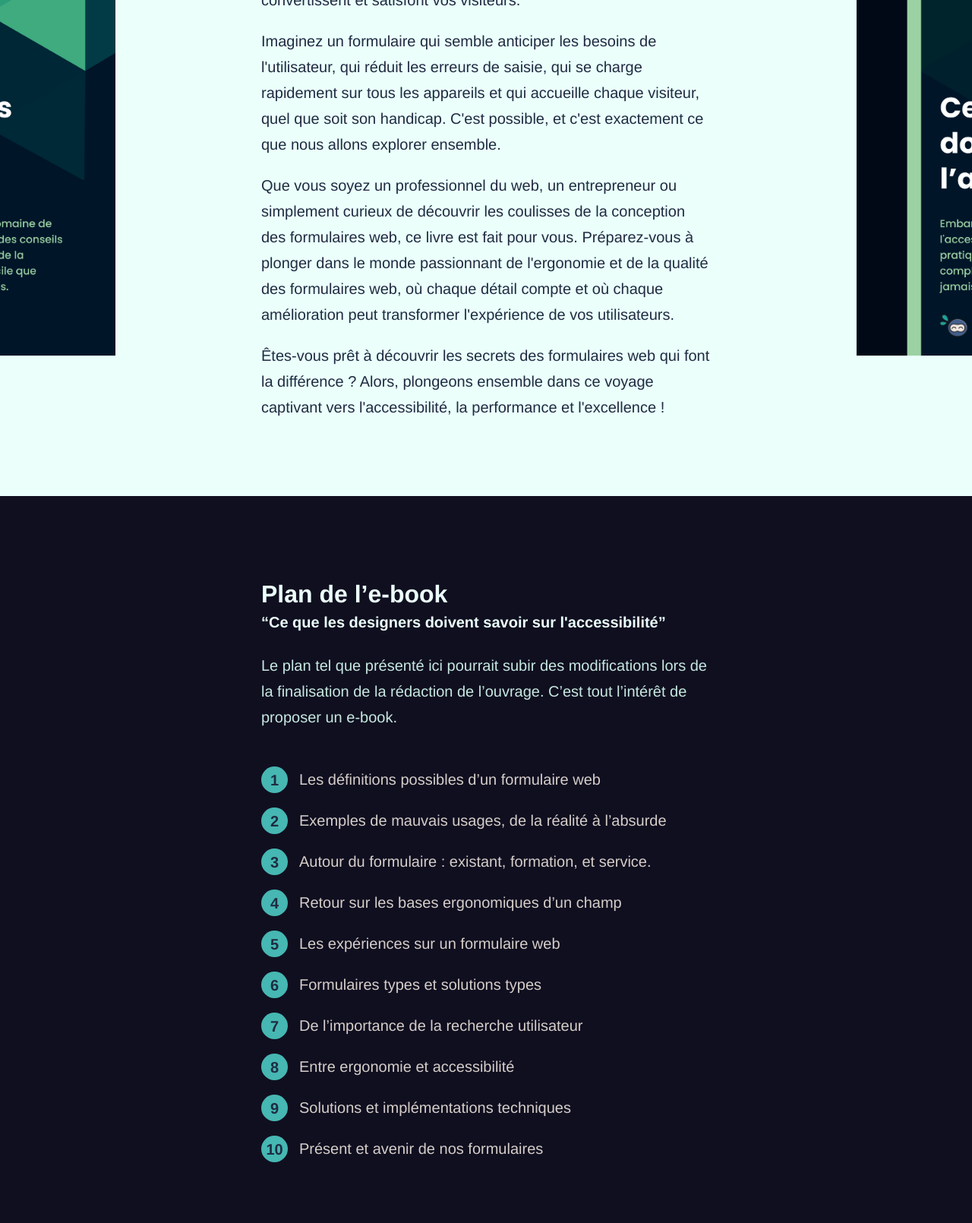
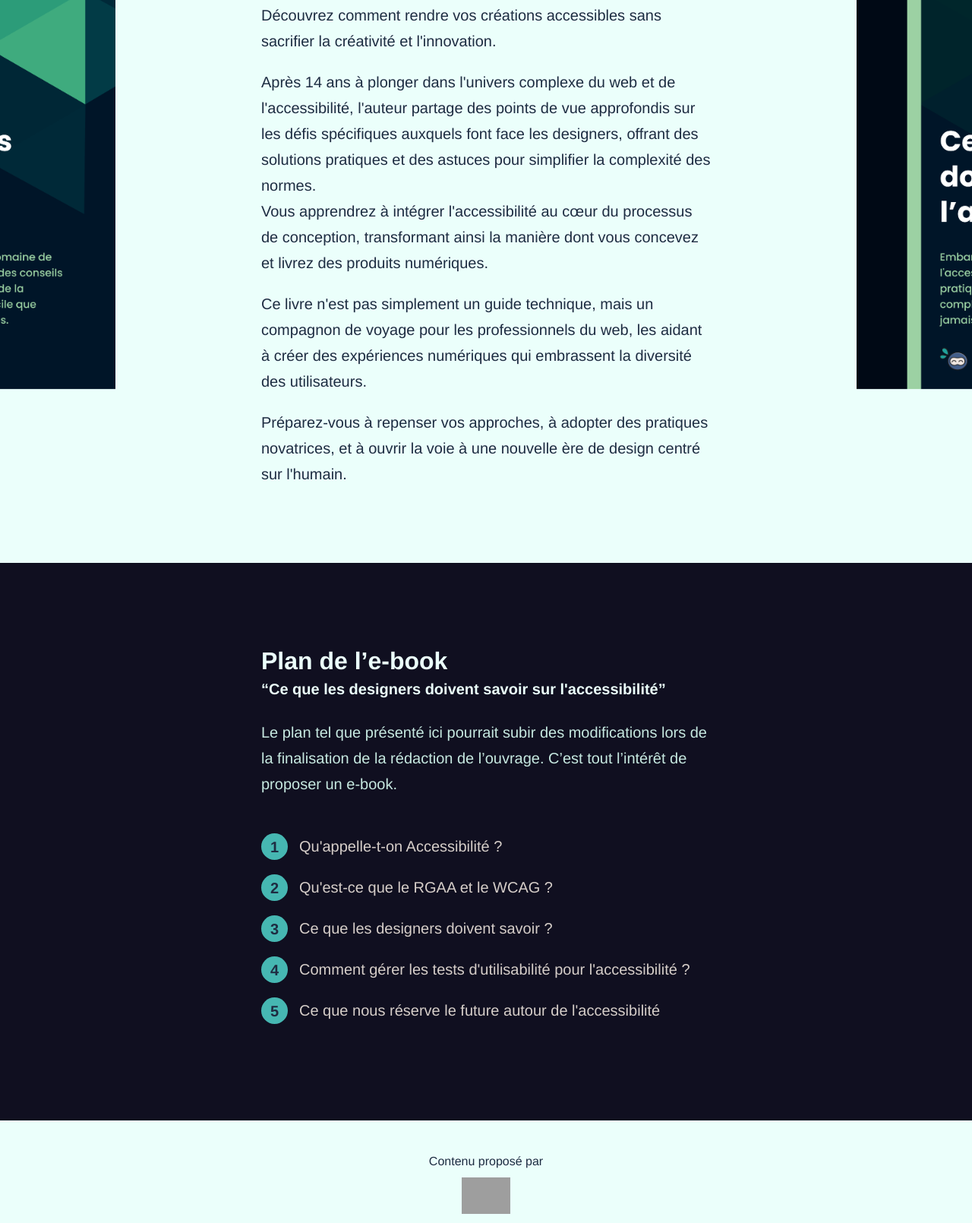
Before and after one commit to geoffreycrofte/ebook-webpage-forms, a plain HTML site: page what-designers-need-to-know-about-accessibility/fr/index.html in a window 1280 px wide. Shown: the part 2150-3760 px from the top of the page at 76% size. Drawn offline with Linux system fonts and the light colour scheme; grey boxes are pictures that could not be loaded.

Commit message:
French new page finished

```diff
--- a/what-designers-need-to-know-about-accessibility/fr/index.html
+++ b/what-designers-need-to-know-about-accessibility/fr/index.html
@@ -199,15 +199,19 @@
             <section id="synopsis" class="light">
                 <div class="container col-small">
                     <h2>Synopsis du livre</h2>
-                    <p>Chaque jour, des milliards de personnes naviguent sur le web à la recherche d'informations, de produits ou de services. Au cœur de cette expérience numérique se trouvent les formulaires web, ces petites boîtes de dialogue qui nous demandent de renseigner des informations. À première vue, ils semblent simples, mais détrompez-vous&nbsp;: ils sont le pont entre vos visiteurs et vos objectifs en ligne.</p>
+                    <p>Plongez dans l'univers de l'accessibilité numérique avec "Ce que les Designers doivent savoir sur l’accessibilité", un guide novateur qui transcende les normes conventionnelles pour offrir aux designers (et développeurs) une approche pratique et humanisée de la création d'expériences numériques accessibles.</p>
 
-                    <p>Après <span class="years">14</span> ans à plonger dans l'univers complexe des formulaires web, j'ai découvert un monde fascinant où l'ergonomie, l'accessibilité et la performance se conjuguent pour façonner l'expérience de l'utilisateur. Dans cet ebook, je vais partager avec vous les secrets pour créer des formulaires qui captivent, convertissent et satisfont vos visiteurs.</p>
+                    <p>Conçu pour aller au-delà des règles complexes établies par WCAG & RGAA, ce livre propose un voyage transformateur, dévoilant des conseils concrets et des idées actionnables.<br>
+                    Explorez les besoins variés couverts par RGAA tout en allant plus loin, en intégrant des pratiques ergonomiques qui vont véritablement améliorer l'expérience pour tous les utilisateurs, selon leur type de handicap.</p>
 
-                    <p>Imaginez un formulaire qui semble anticiper les besoins de l'utilisateur, qui réduit les erreurs de saisie, qui se charge rapidement sur tous les appareils et qui accueille chaque visiteur, quel que soit son handicap. C'est possible, et c'est exactement ce que nous allons explorer ensemble.</p>
+                    <p>Découvrez comment rendre vos créations accessibles sans sacrifier la créativité et l'innovation.</p>
 
-                    <p>Que vous soyez un professionnel du web, un entrepreneur ou simplement curieux de découvrir les coulisses de la conception des formulaires web, ce livre est fait pour vous. Préparez-vous à plonger dans le monde passionnant de l'ergonomie et de la qualité des formulaires web, où chaque détail compte et où chaque amélioration peut transformer l'expérience de vos utilisateurs.</p>
+                    <p>Après <span class="years">14</span> ans à plonger dans l'univers complexe du web et de l'accessibilité, l'auteur partage des points de vue approfondis sur les défis spécifiques auxquels font face les designers, offrant des solutions pratiques et des astuces pour simplifier la complexité des normes.<br>
+                    Vous apprendrez à intégrer l'accessibilité au cœur du processus de conception, transformant ainsi la manière dont vous concevez et livrez des produits numériques.</p>
 
-                    <p>Êtes-vous prêt à découvrir les secrets des formulaires web qui font la différence&nbsp;? Alors, plongeons ensemble dans ce voyage captivant vers l'accessibilité, la performance et l'excellence&nbsp;!</p>
+                    <p>Ce livre n'est pas simplement un guide technique, mais un compagnon de voyage pour les professionnels du web, les aidant à créer des expériences numériques qui embrassent la diversité des utilisateurs.</p>
+
+                    <p>Préparez-vous à repenser vos approches, à adopter des pratiques novatrices, et à ouvrir la voie à une nouvelle ère de design centré sur l'humain.</p>
                 </div>
                 <img src="./img/ce-que-les-designers-doivent-savoir-sur-l-accessibilite-geoffrey-crofte.png" width="1575" height="2229" alt="" class="cover">
                 <img src="./img/ce-que-les-designers-doivent-savoir-sur-l-accessibilite-geoffrey-crofte.png" width="1575" height="2229" alt="" class="cover">
@@ -221,16 +225,11 @@
                     <p>Le plan tel que présenté ici pourrait subir des modifications lors de la finalisation de la rédaction de l’ouvrage. C’est tout l’intérêt de proposer un e-book.</p>
 
                     <ol aria-labelledby="plan-title" class="col plan">
-                        <li>Les définitions possibles d’un formulaire web</li>
-                        <li>Exemples de mauvais usages, de la réalité à l’absurde</li>
-                        <li>Autour du formulaire : existant, formation, et service.</li>
-                        <li>Retour sur les bases ergonomiques d’un champ</li>
-                        <li>Les expériences sur un formulaire web</li>
-                        <li>Formulaires types et solutions types</li>
-                        <li>De l’importance de la recherche utilisateur</li>
-                        <li>Entre ergonomie et accessibilité</li>
-                        <li>Solutions et implémentations techniques</li>
-                        <li>Présent et avenir de nos formulaires</li>
+                        <li>Qu'appelle-t-on Accessibilité&nbsp;?</li>
+                        <li>Qu'est-ce que le RGAA et le WCAG&nbsp;?</li>
+                        <li>Ce que les designers doivent savoir&nbsp;?</li>
+                        <li>Comment gérer les tests d'utilisabilité pour l'accessibilité&nbsp;?</li>
+                        <li>Ce que nous réserve le future autour de l'accessibilité</li>
                     </ol>
                 </div>
             </section>
```
Also changed, not shown: what-designers-need-to-know-about-accessibility/en/index.html (+1 -1 lines).
